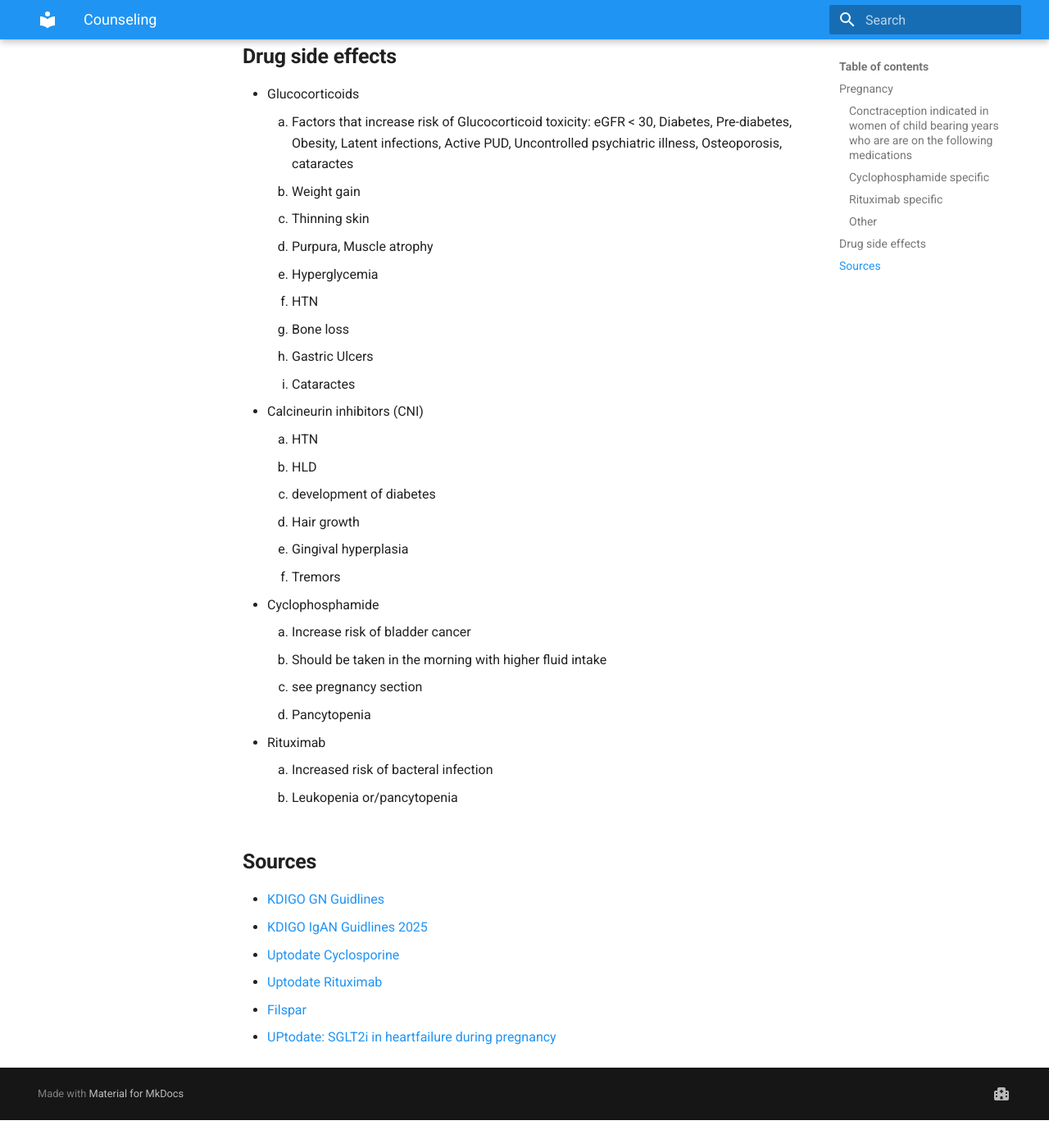
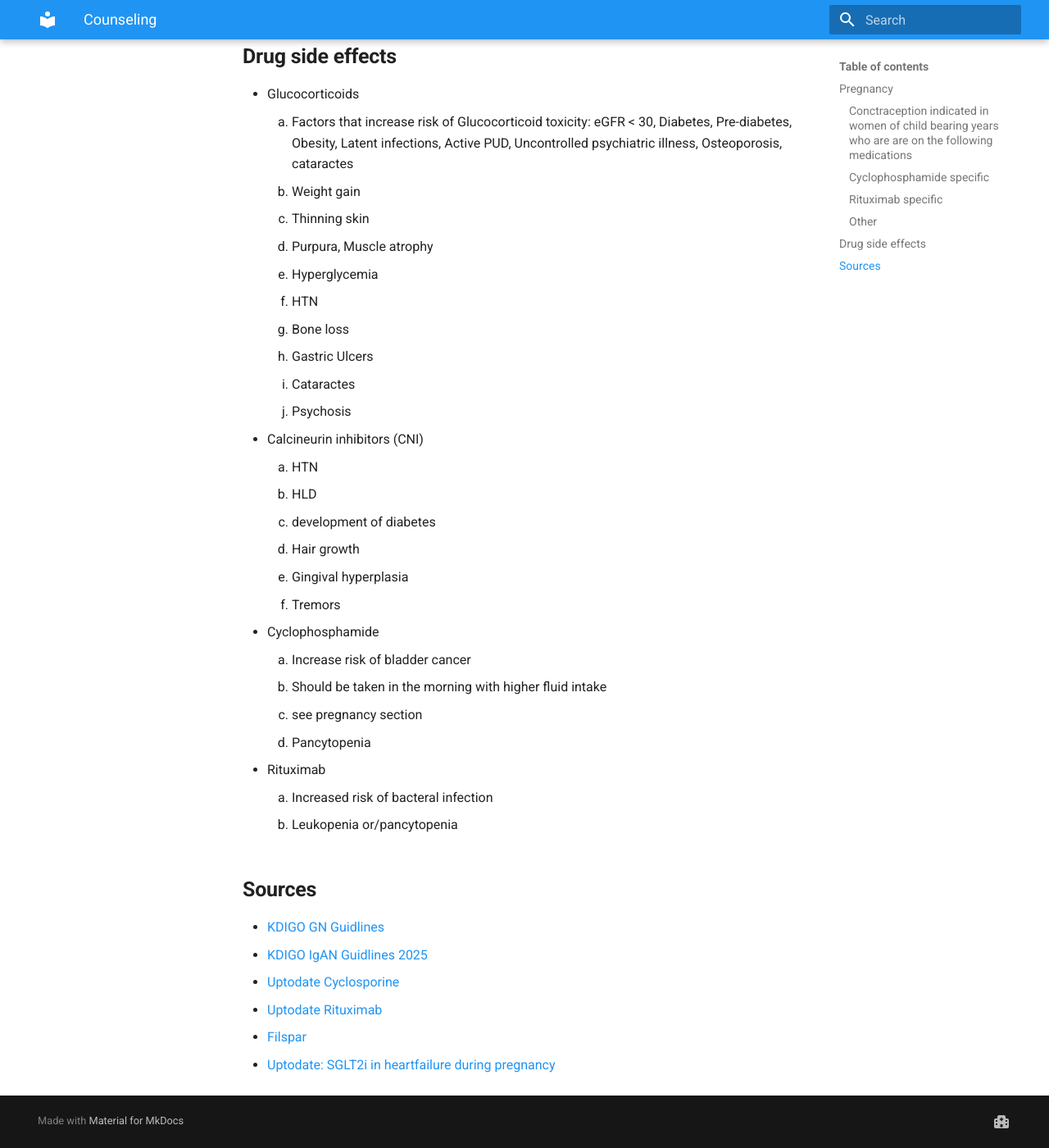
Before and after one commit to TTUNEPH2025/GN, an MkDocs documentation site: the page built from docs/Counseling.md, in a window 1280 px wide and 1400 px high, scrolled down 1785 px. Shown: the whole window at 82% size. Built offline with MkDocs 1.6.1 and Material for MkDocs 9.7.7, drawn with Linux system fonts in a browser that asks for light colours; before the commit the page ends 3151 px from its top, so only the background shows below that.

Commit message:
Update Counseling.md

```diff
--- a/docs/Counseling.md
+++ b/docs/Counseling.md
@@ -41,6 +41,7 @@
     8. Bone loss
     9. Gastric Ulcers
     10. Cataractes
+    11. Psychosis
  * Calcineurin inhibitors (CNI)
     1. HTN
     2. HLD
@@ -62,4 +63,4 @@
  * [Uptodate Cyclosporine](https://www-uptodate-com.ezproxy.ttuhsc.edu/contents/cyclophosphamide-drug-information?source=auto_suggest&selectedTitle=1~1---1~4---cyclopho&search=cyclophosphamide#F49296864)
  * [Uptodate Rituximab](https://www-uptodate-com.ezproxy.ttuhsc.edu/contents/rituximab-including-biosimilars-drug-information?search=rituximab&selectedTitle=1~150&usage_type=panel&display_rank=1&kp_tab=drug_general&source=panel_search_result#F53464448)
   * [Filspar](https://filspari.com/igan/?gad_source=1&gad_campaignid=22843261910&gbraid=0AAAAApUXvhWXhW9XBRteosvkf8vWuiK7d&gclid=Cj0KCQjw267GBhCSARIsAOjVJ4F-AB6TSHTh2J4GsE0V-ePMaSM3pyllO6sWlHIuY68_M_xCxw6tXFAaAoMWEALw_wcB)
-  * [UPtodate: SGLT2i in heartfailure during pregnancy](https://www-uptodate-com.ezproxy.ttuhsc.edu/contents/management-of-heart-failure-during-pregnancy?search=sglt2%20inhibitors%20in%20pregnancy&topicRef=121086&source=see_link)
+  * [Uptodate: SGLT2i in heartfailure during pregnancy](https://www-uptodate-com.ezproxy.ttuhsc.edu/contents/management-of-heart-failure-during-pregnancy?search=sglt2%20inhibitors%20in%20pregnancy&topicRef=121086&source=see_link)
```
